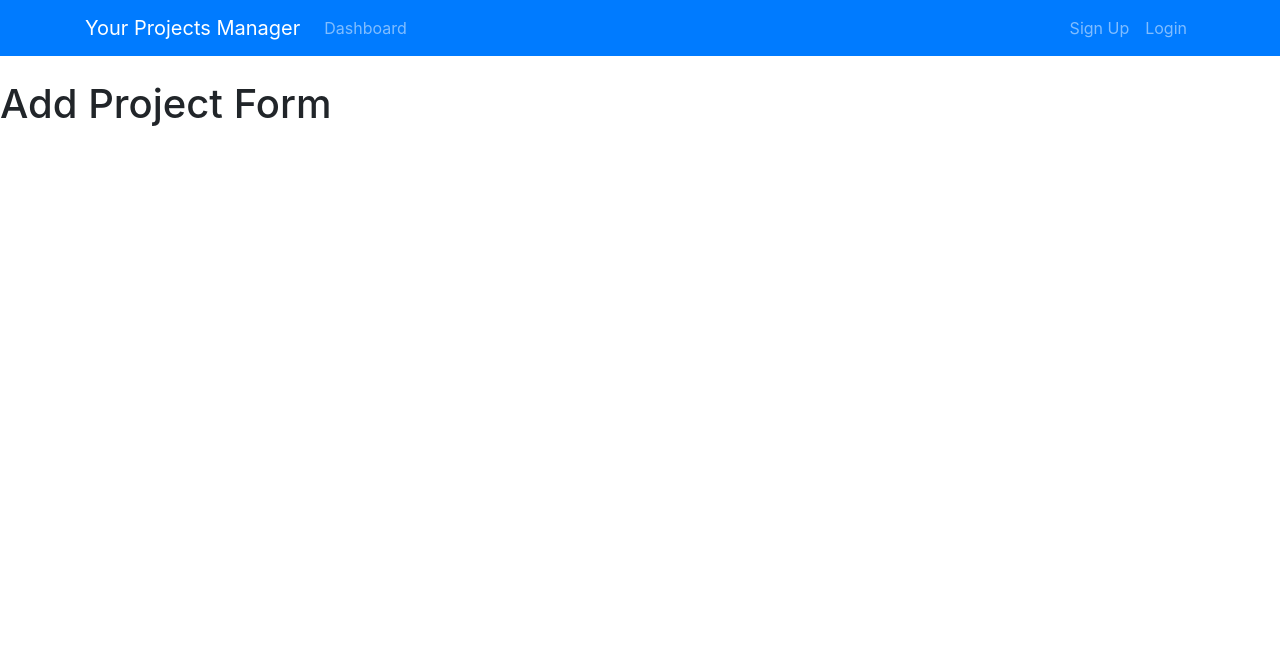
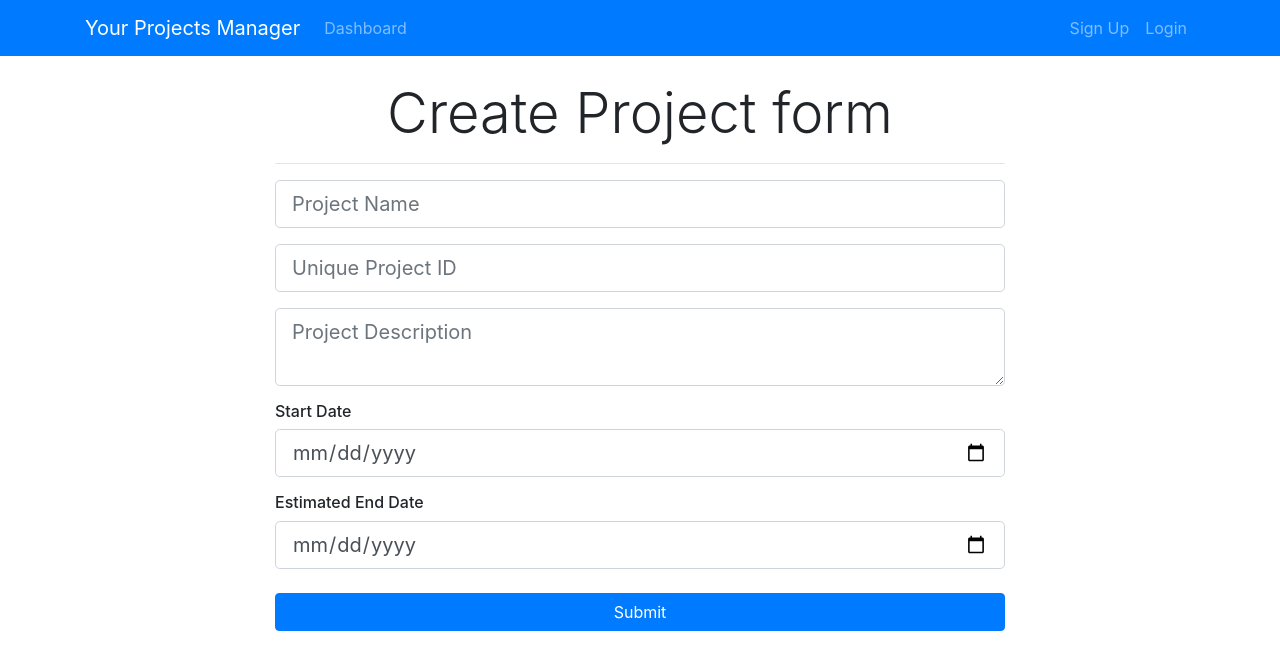
Before and after one commit to fozz101/YourProjectsManager, a React (Create React App) app in the folder ypm-react/: page /addProject in a window 1280 px wide. Shown: the top 670 px of the page. Built offline with nearby package versions, Linux system fonts and the light colour scheme.

Commit message:
AddProject Component

```diff
--- a/ypm-react/package.json
+++ b/ypm-react/package.json
@@ -10,7 +10,7 @@
     "react": "^18.2.0",
     "react-dom": "^18.2.0",
     "react-router-dom": "^4.3.1",
-    "react-scripts": "5.0.1",
+    "react-scripts": "^5.0.1",
     "web-vitals": "^2.1.4"
   },
   "scripts": {
--- a/ypm-react/src/components/Project/AddProject.js
+++ b/ypm-react/src/components/Project/AddProject.js
@@ -1,9 +1,72 @@
 import React, { Component } from 'react'
 
 class AddProject extends Component {
+    constructor(){
+        super()
+        this.state={
+            projectName: "",
+            projectIdentifier: "",
+            description: "",
+            start_date: "",
+            end_date: ""
+        };
+        this.onChange = this.onChange.bind(this);
+        this.onSubmit = this.onSubmit.bind(this);
+    }
+    onChange(e){
+        this.setState({[e.target.name]:e.target.value})
+    }
+
+    onSubmit(e){
+        e.preventDefault();
+        const newProject = {projectName: this.state.projectName,
+        projectIdentifier: this.state.projectIdentifier,
+        description: this.state.description,
+        start_date: this.state.start_date,
+        end_date: this.state.end_date
+    };
+    }
+
   render() {
     return (
-      <h1>Add Project Form</h1>
+
+      <div className="project">
+        <div className="container">
+            <div className="row">
+                <div className="col-md-8 m-auto">
+                    <h5 className="display-4 text-center">Create Project form</h5>
+                    <hr />
+                    <form onSubmit={this.onSubmit}>
+                        <div className="form-group">
+                            <input type="text" className="form-control form-control-lg " placeholder="Project Name" name="projectName" value={this.state.projectName} onChange={this.onChange}/>
+                        </div>
+                        <div className="form-group">
+                            <input type="text" className="form-control form-control-lg" placeholder="Unique Project ID" name='projectIdentifier' value={this.state.projectIdentifier}
+                            onChange={this.onChange} />
+                        </div>
+                        <div className="form-group">
+                            <textarea className="form-control form-control-lg" placeholder="Project Description" name='description' value={this.state.description} onChange={this.onChange}></textarea>
+                        </div>
+                        <h6>Start Date</h6>
+                        <div className="form-group">
+                            <input type="date" className="form-control form-control-lg" name="start_date" value={this.state.start_date} onChange={this.onChange} />
+                        </div>
+                        <h6>Estimated End Date</h6>
+                        <div className="form-group">
+                            <input type="date" className="form-control form-control-lg" name="end_date" value={this.state.end_date} onChange={this.onChange} />
+                        </div>
+
+                        <input type="submit" className="btn btn-primary btn-block mt-4" />
+                    </form>
+                </div>
+            </div>
+        </div>
+    </div>
+
+
+
+
+
     )
   }
 }
```
Also changed, not shown: 2 other files (tests, documents, lock files or other folders).
